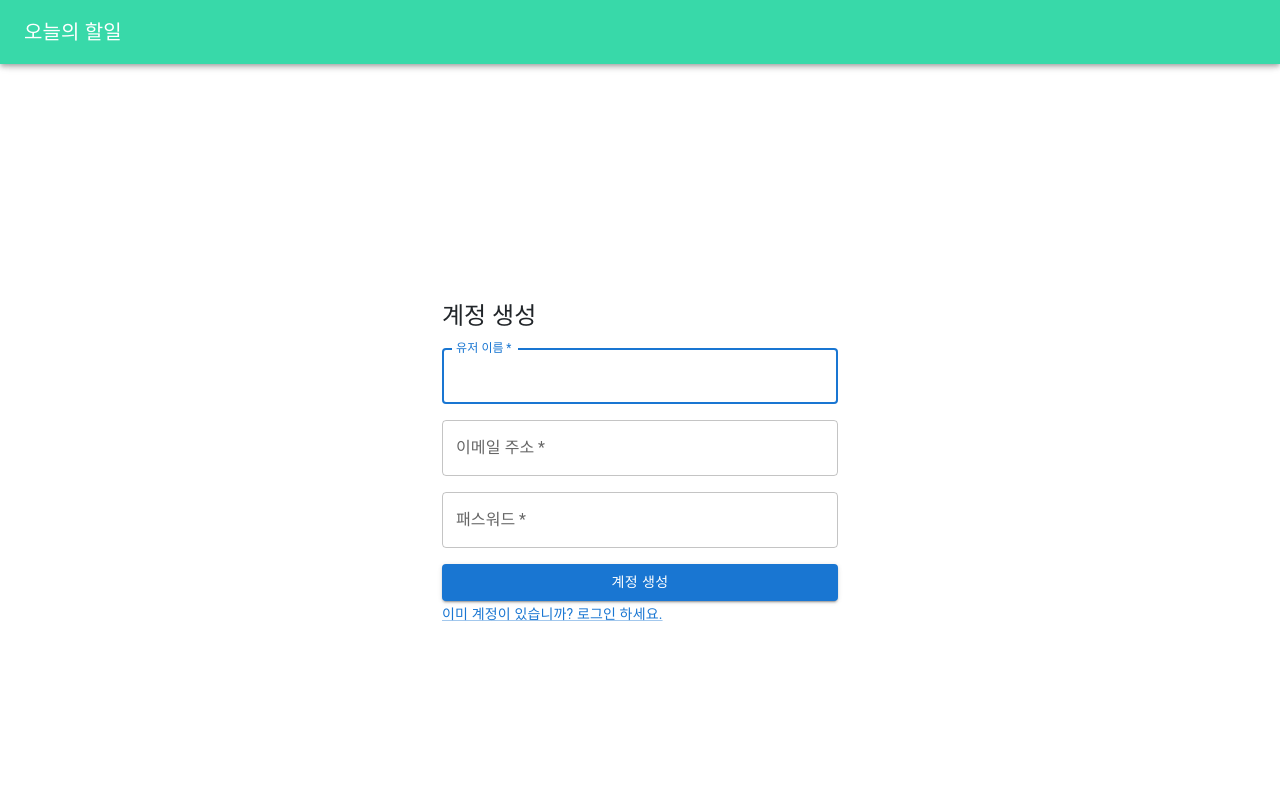
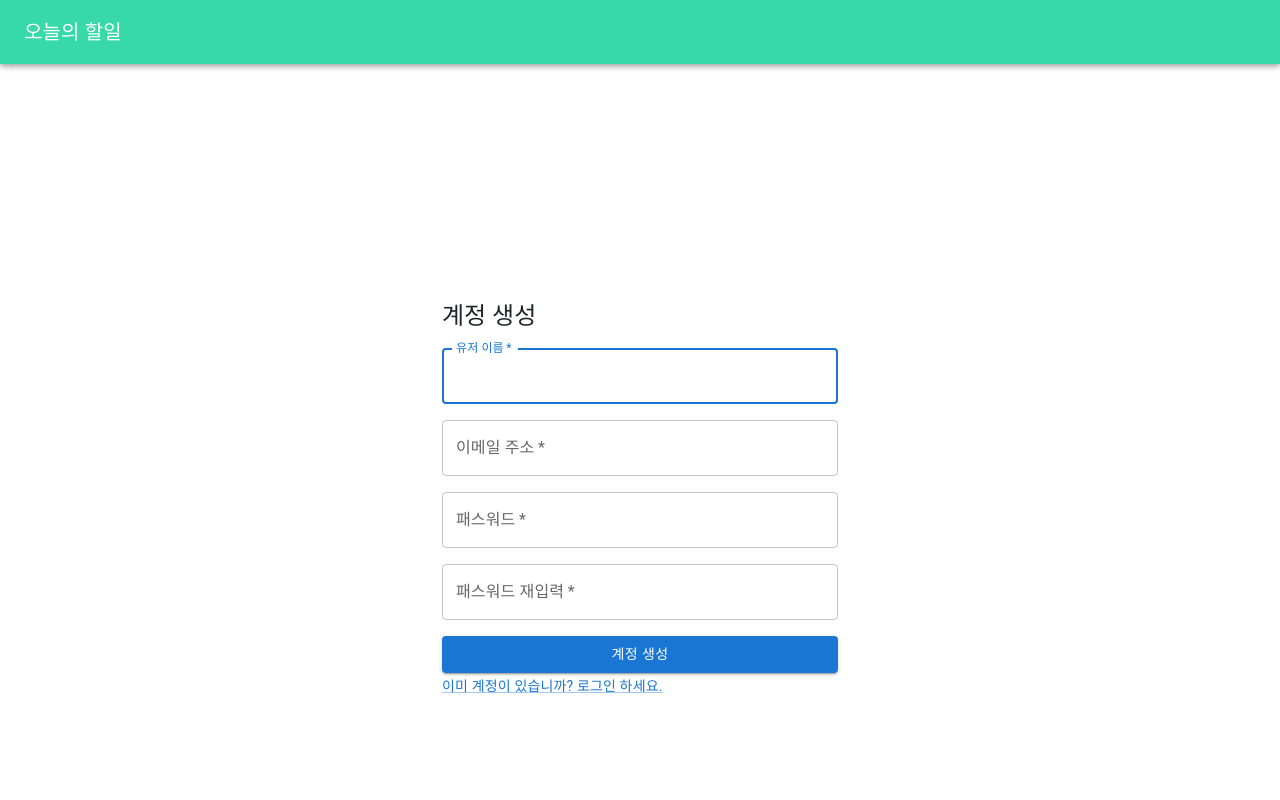
Before and after one commit to tudfldps99/todo_react, a React (Create React App) app: page / in a window 1280 px wide. Shown: the top 800 px of the page. Built offline with nearby package versions, Linux system fonts and the light colour scheme.

Commit message:
# 패스워드 재입력란 입력검증 추가

```diff
--- a/src/components/user/Join.js
+++ b/src/components/user/Join.js
@@ -13,6 +13,7 @@ const Join = () => {
     const [message, setMessage] = useState({
         username: '',
         password: '',
+        repassword: '',
         email: ''
     });
 
@@ -20,6 +21,7 @@ const Join = () => {
     const [validate, setValidate] = useState({
         username: false,
         password: false,
+        repassword: false,
         email: false
     });
 
@@ -168,6 +170,38 @@ const Join = () => {
         })
     };
 
+    // 비밀번호 재입력
+    const rePasswordHandler = e => {
+
+        // 검증 시작
+        let msg;
+
+        if (!e.target.value) {      // 패스워드 미입력
+            msg = '비밀번호는 필수 값입니다.';
+            setValidate({
+                ...validate,
+                repassword: false
+            });
+        } else if (e.target.value !== userValue.password) {
+            msg = '비밀번호가 다릅니다.';
+            setValidate({
+                ...validate,
+                repassword: false
+            })
+        } else {
+            msg = '비밀번호가 동일합니다.';
+            setValidate({
+                ...validate,
+                repassword: true
+            })
+        }
+
+        setMessage({
+            ...message,
+            repassword: msg
+        });
+    }
+
     // validate객체 안의 모든 논리값이 true인지 검사하는 함수
     const isValid = () => {
         // of : 배열 반복, in : 객체 반복
@@ -203,7 +237,7 @@ const Join = () => {
                 }
             });
         } else {
-            alert('입력창 다시 확인');
+            alert('입력창 재확인 필요');
         }
     };
 
@@ -284,6 +318,28 @@ const Join = () => {
                     </Grid>
 
                     <Grid item xs={12}>
+                        <TextField
+                            variant="outlined"
+                            required
+                            fullWidth
+                            name="password"
+                            label="패스워드 재입력"
+                            type="password"
+                            id="password"
+                            autoComplete="current-password"
+
+                            onChange={rePasswordHandler}
+                        />
+                        <span style={
+                            validate.repassword
+                            ? {color: 'green'}
+                            : {color: 'red'}
+                        }>
+                            {message.repassword}
+                        </span>
+                    </Grid>
+
+                    <Grid item xs={12}>
                         <Button type="submit" fullWidth variant="contained" color="primary">
                             계정 생성
                         </Button>
```
